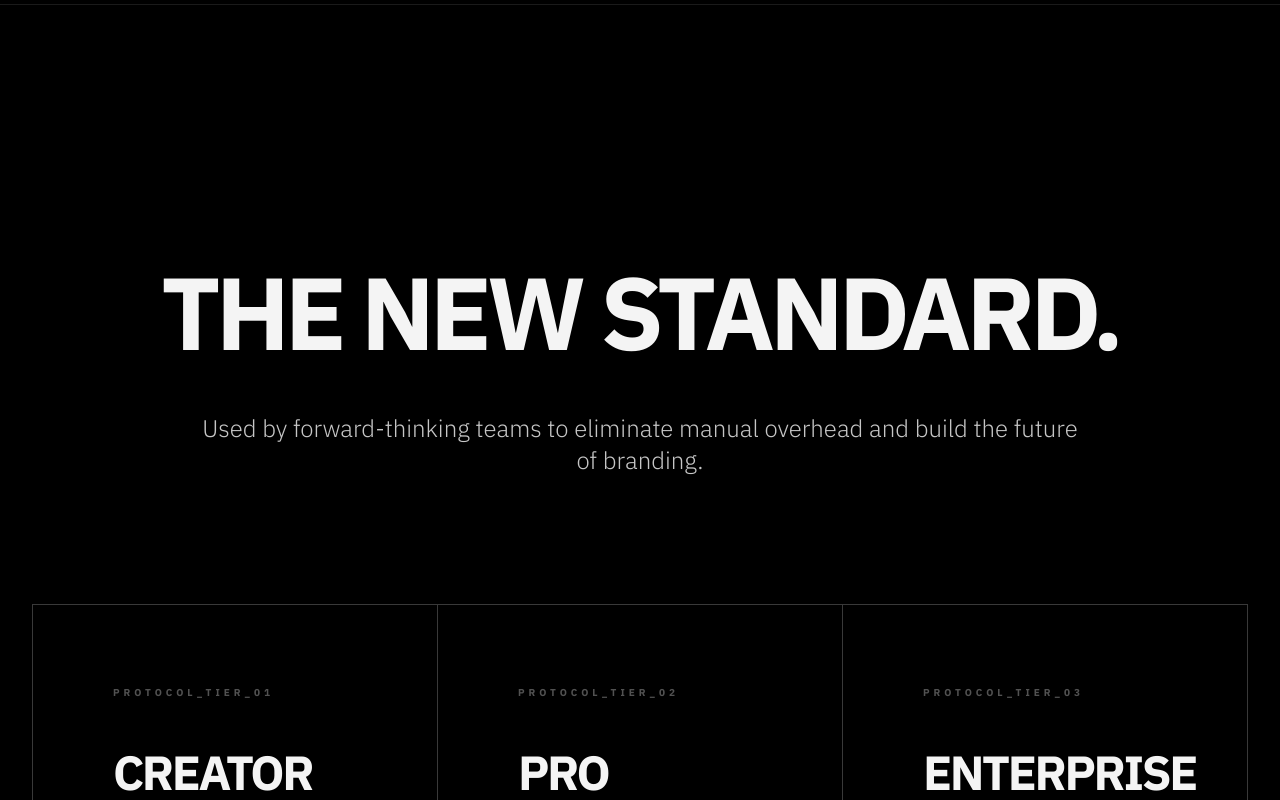
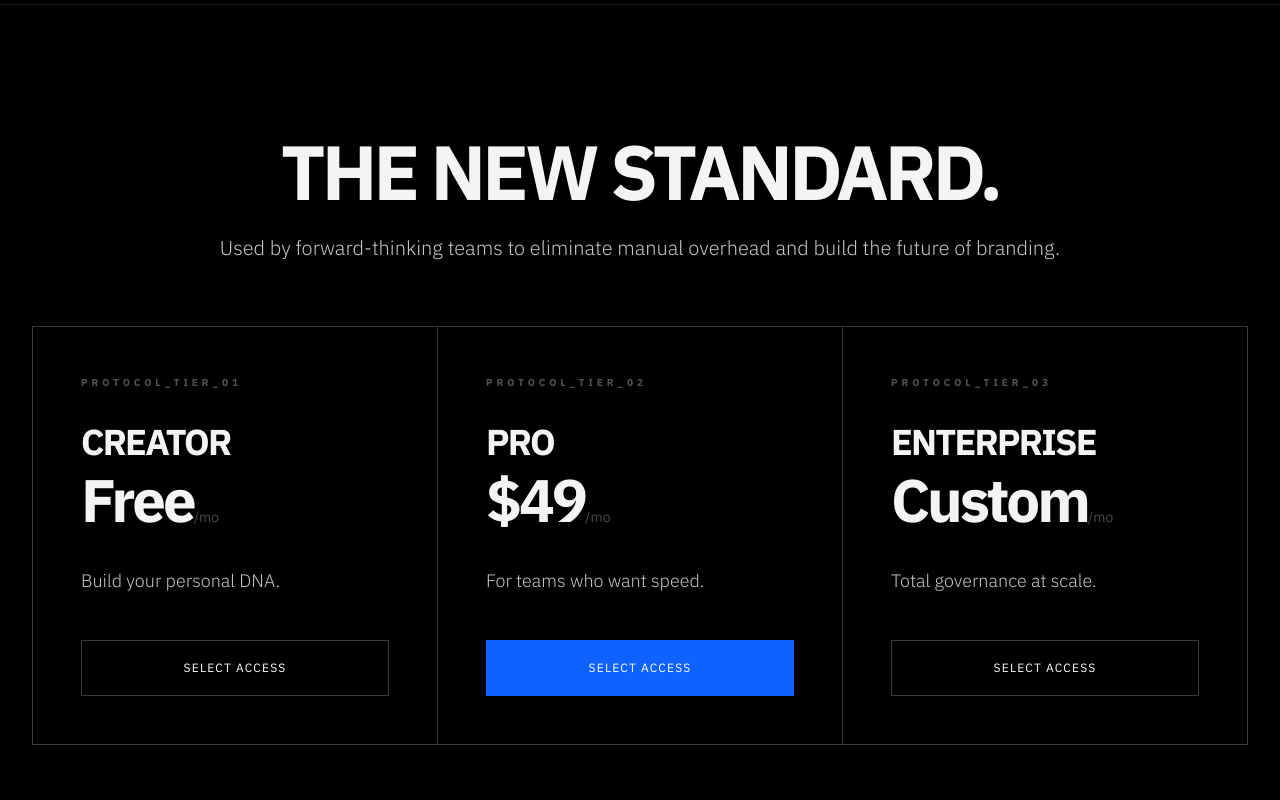
Before and after one commit to iDorgham/BrandOS, a React (Vite) app in the folder web/: page / in a window 1280 px wide. Shown: the part 5080-5880 px from the top of the page. Built offline with nearby package versions, Linux system fonts and the light colour scheme; no server answers.

Commit message:
style: optimize pricing section for 1080p viewports
Compressed vertical padding and card spacing to ensure the entire pricing block fits within a single viewport height.

```diff
--- a/web/src/features/landing/LandingPage.tsx
+++ b/web/src/features/landing/LandingPage.tsx
@@ -372,13 +372,13 @@ export const LandingPage: React.FC<LandingPageProps> = ({ onLoginClick }) => {
             </section>
 
             {/* 5. TRUST & PRICING: THE NEW STANDARD */}
-            <section id="pricing" className="py-64 px-8 border-t border-[#1a1a1a]">
+            <section id="pricing" className="py-32 px-8 border-t border-[#1a1a1a]">
                 <div className="max-w-[1800px] mx-auto flex flex-col items-center">
-                    <motion.div {...fastFadeIn} className="text-center mb-32">
-                        <h2 className="text-[clamp(3rem,8vw,10rem)] font-black tracking-tighter uppercase leading-none mb-12">
+                    <motion.div {...fastFadeIn} className="text-center mb-16">
+                        <h2 className="text-[clamp(3rem,6vw,8rem)] font-black tracking-tighter uppercase leading-none mb-6">
                             The New Standard.
                         </h2>
-                        <p className="text-2xl text-[#c6c6c6] font-light max-w-4xl mx-auto">
+                        <p className="text-xl text-[#c6c6c6] font-light max-w-4xl mx-auto">
                             Used by forward-thinking teams to eliminate manual overhead and build the future of branding.
                         </p>
                     </motion.div>
@@ -392,16 +392,16 @@ export const LandingPage: React.FC<LandingPageProps> = ({ onLoginClick }) => {
                             <motion.div
                                 key={i}
                                 whileHover={{ scale: 1.02, zIndex: 10 }}
-                                className="p-20 bg-[#000] flex flex-col h-full relative overflow-hidden group"
+                                className="p-12 bg-[#000] flex flex-col h-full relative overflow-hidden group"
                             >
-                                <div className="text-[10px] font-black uppercase tracking-[0.4em] text-[#525252] mb-12">Protocol_Tier_0{i + 1}</div>
-                                <h3 className="text-5xl font-black uppercase mb-4 tracking-tighter">{plan.name}</h3>
-                                <div className="text-7xl font-black mb-12 tracking-tighter">{plan.price}<span className="text-lg opacity-30">/mo</span></div>
-                                <p className="text-xl font-light text-[#c6c6c6] mb-20 flex-1 leading-tight">{plan.desc}</p>
+                                <div className="text-[10px] font-black uppercase tracking-[0.4em] text-[#525252] mb-8">Protocol_Tier_0{i + 1}</div>
+                                <h3 className="text-4xl font-black uppercase mb-2 tracking-tighter">{plan.name}</h3>
+                                <div className="text-6xl font-black mb-10 tracking-tighter">{plan.price}<span className="text-sm opacity-30 tracking-normal font-normal">/mo</span></div>
+                                <p className="text-lg font-light text-[#c6c6c6] mb-12 flex-1 leading-tight">{plan.desc}</p>
                                 <Button
                                     onClick={onLoginClick}
                                     style={{ backgroundColor: i === 1 ? '#0f62fe' : 'transparent', border: i === 1 ? 'none' : '1px solid #393939' }}
-                                    className="w-full h-16 rounded-none text-sm font-black uppercase tracking-widest"
+                                    className="w-full h-14 rounded-none text-xs font-black uppercase tracking-widest"
                                 >
                                     Select Access
                                 </Button>
```
